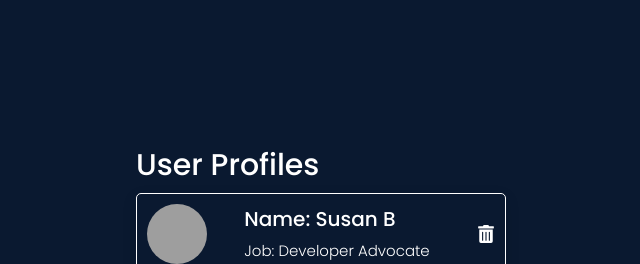
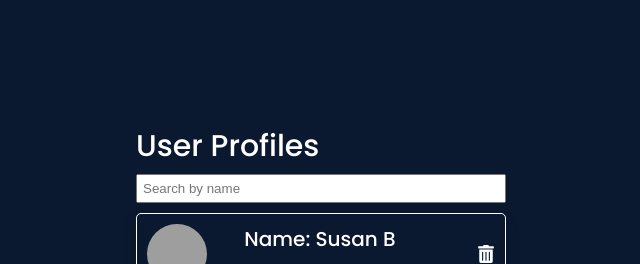
Before and after one commit to jordanr2m/React-profile-list, a React (Create React App) app: page / in a window 1280 px wide. Shown: the top 264 px of the page, without its empty margins (319-959 px from the left). Built offline with nearby package versions, Linux system fonts and the light colour scheme; grey boxes are pictures that could not be loaded.

Commit message:
Began adding functionality for search bar.

```diff
--- a/src/components/profile/Profile.css
+++ b/src/components/profile/Profile.css
@@ -2,6 +2,12 @@
     /* Cool that you can use variables from App.css in here */
     background-color: var(--dark-blue);
     min-height: 100vh;
+}
+
+.search-bar {
+    width: 100%;
+    padding: 0.5rem;
+    margin-bottom: 1rem;
 }
 
 .profile {
--- a/src/components/profile/Profile.js
+++ b/src/components/profile/Profile.js
@@ -5,21 +5,32 @@ import { FaTrashAlt } from "react-icons/fa";
 
 // In order to map over profileData, we must put it in a state. Now, in order to access the array, we will use userProfile
 const Profile = () => {
+    // State to store user profile list
   const [userProfile, setUserProfile] = useState(profileData);
+    // State to store search results
+  const [search, setSearch] = useState("");
 
   const removeProfile = (id) => {
     console.log(id); // shows id that was clicked
-
     // return all profiles that do not match the id that was passed in
     const newProfileList = userProfile.filter((profile) => profile.id !== id);
+    setUserProfile(newProfileList);
+  }
 
-    setUserProfile(newProfileList);
+  const handleInputChange = (e) => {
+    setSearch(e.target.value);
   }
 
   return (
     <section className='profile-sec --flex-center'>
       <div className='container'>
         <h2 className="--text-light">User Profiles</h2>
+        {/* Search bar */}
+        <input
+            className="search-bar"
+            type="text" placeholder="Search by name"
+            onChange={handleInputChange}
+        />
         {userProfile.map((profile) => (
             <div className="profile --card --flex-between" key={profile.id}>
                 <img src={profile.img} alt="profile" />
```
